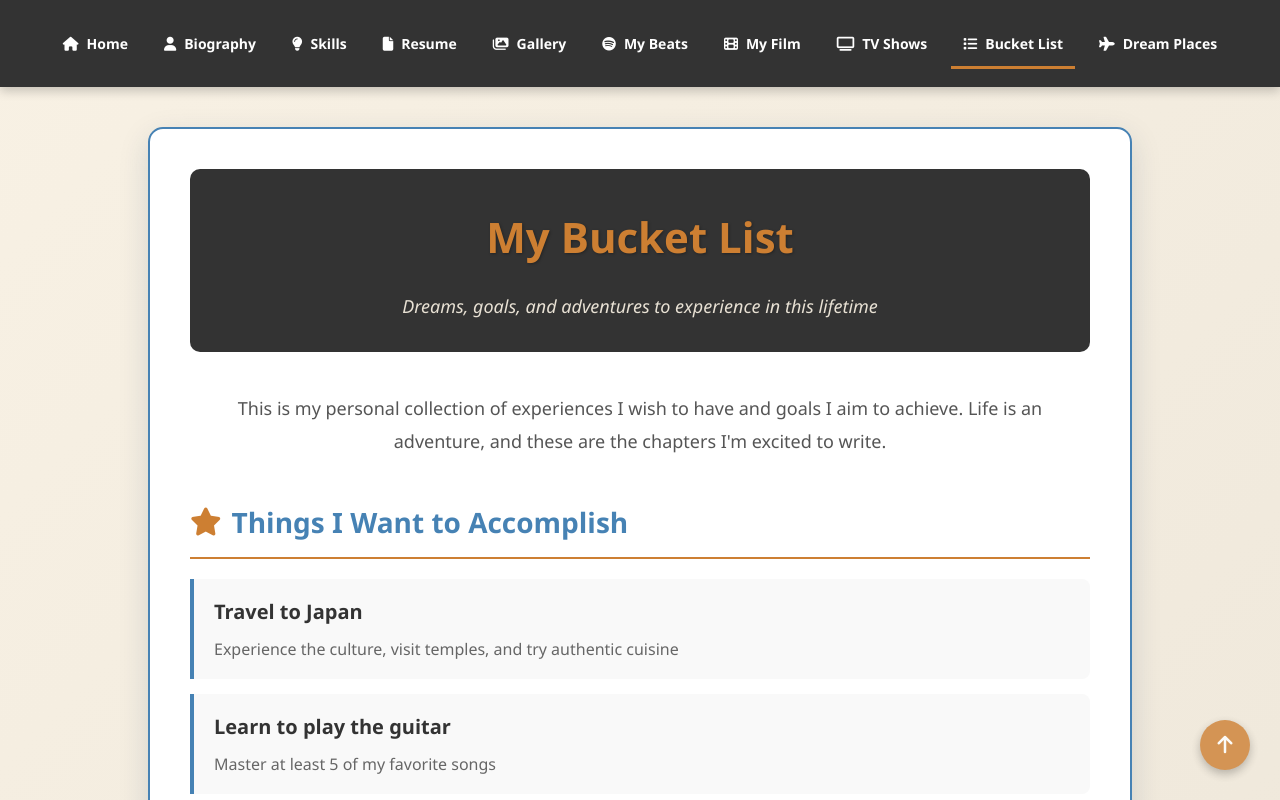
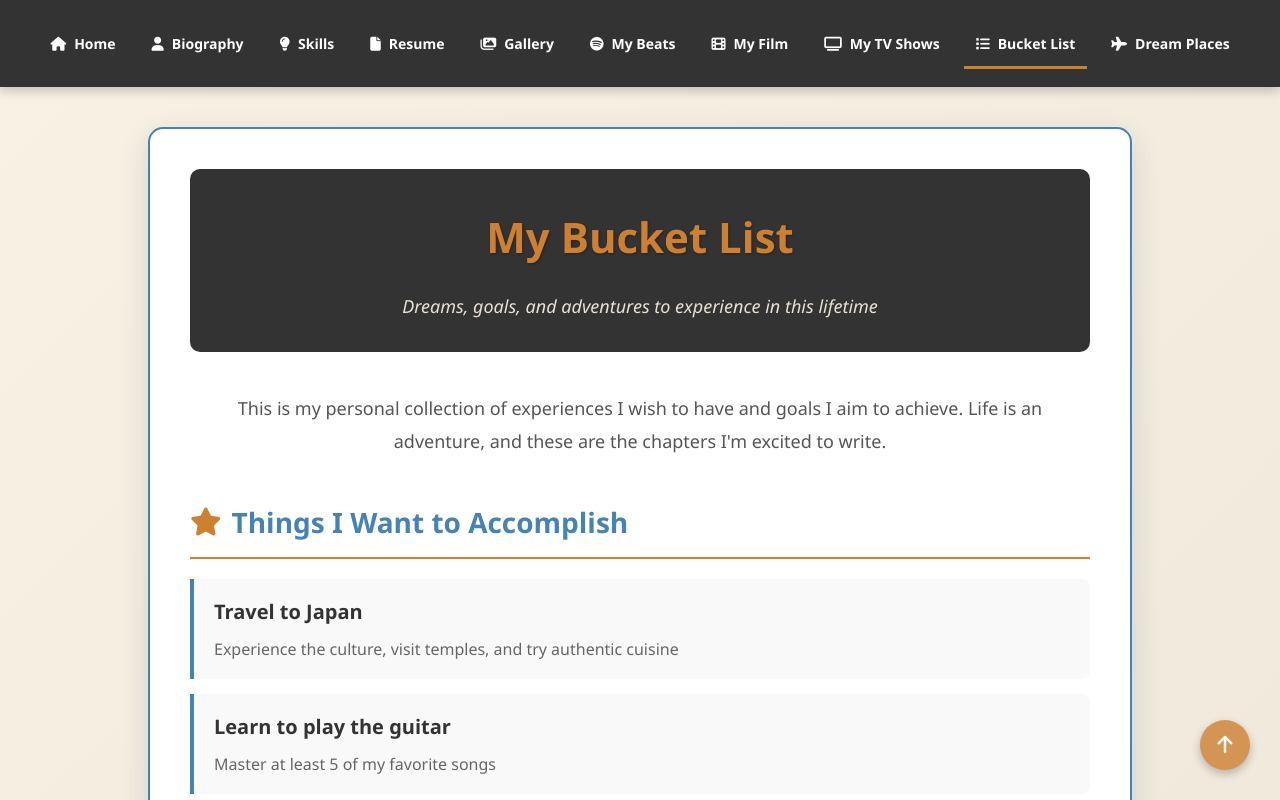
Before and after one commit to Saiqt07/bucket-list, a plain HTML site: page index.html in a window 1280 px wide. Shown: the top 800 px of the page. Drawn offline with Linux system fonts and the light colour scheme.

Commit message:
Update index.html

```diff
--- a/index.html
+++ b/index.html
@@ -19,9 +19,9 @@
                 <li><a href="https://saiqt07.github.io/photo-dump/"><i class="fa-solid fa-images"></i> Gallery</a></li>
                 <li><a href="https://saiqt07.github.io/My-beats/"><i class="fa-brands fa-spotify"></i> My Beats</a></li>
                 <li><a href="https://saiqt07.github.io/My-film/"><i class="fa-solid fa-film"></i> My Film</a></li>
-                <li><a href="../tv shows/index.html"><i class="fa-solid fa-tv"></i> TV Shows</a></li>
-                <li class="active"><a href="#bucket-list"><i class="fas fa-list"></i> Bucket List</a></li>
-                <li><a href="../places to visit/index.html"><i class="fa-solid fa-plane"></i> Dream Places</a></li>
+                <li><a href="https://saiqt07.github.io/bucket-list/"><i class="fa-solid fa-tv"></i> My TV Shows</a></li>
+                <li class="active"><a href="https://saiqt07.github.io/tv-shows/"><i class="fas fa-list"></i> Bucket List</a></li>
+                <li><a href="https://saiqt07.github.io/places/"><i class="fa-solid fa-plane"></i> Dream Places</a></li>
             </ul>
         </div>
     </nav>
```
